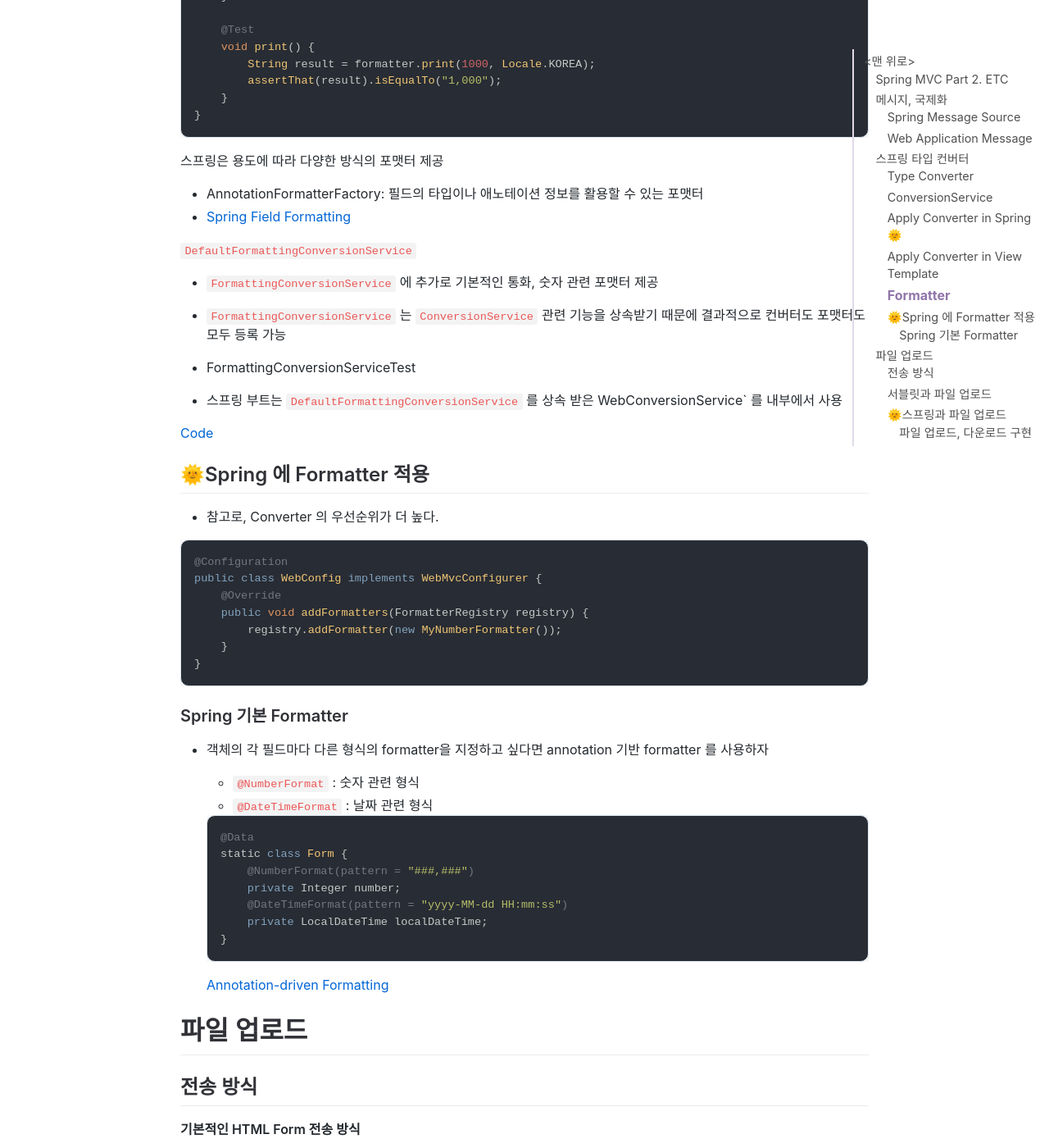
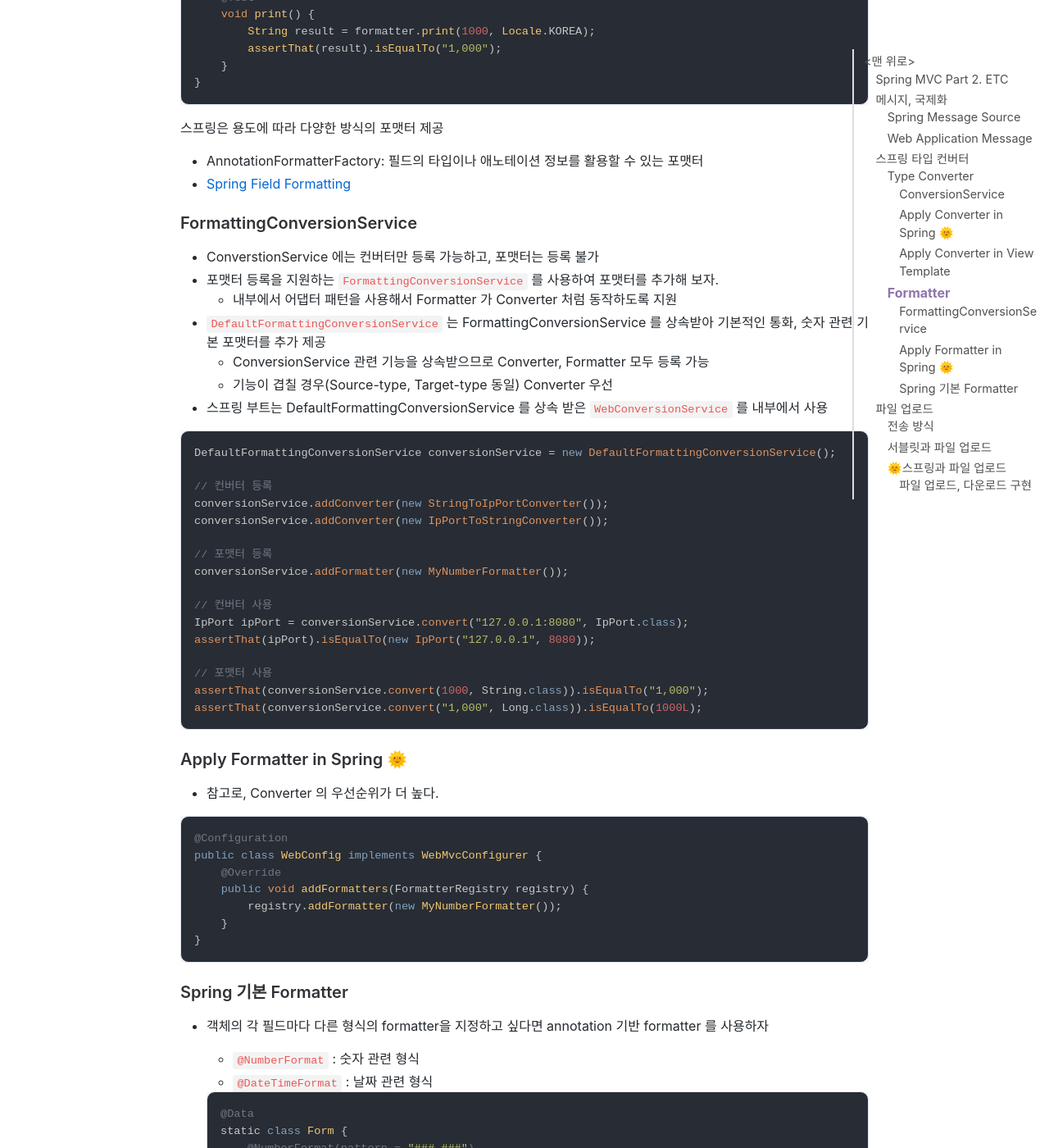
Before and after one commit to jihunparkme/jihunparkme.github.io, a Jekyll site: the page built from _posts/2021-10-12-Spring-MVC-Part2-Etc.md, in a window 1280 px wide and 1400 px high, scrolled down 9829 px. Shown: the whole window at 82% size. Built offline with Jekyll 4.4.1, drawn with Linux system fonts in a browser that asks for light colours; nearby versions of some CDN libraries; comment, search, counter and statistics services are not loaded; some of the changed text lies outside the part shown.

Commit message:
[Conquest of Spring] FormattingConversionService

````diff
--- a/_posts/2021-10-12-Spring-MVC-Part2-Etc.md
+++ b/_posts/2021-10-12-Spring-MVC-Part2-Etc.md
@@ -247,7 +247,7 @@ void stringToInteger() {
 
 [Spring Type Conversion](https://docs.spring.io/spring-framework/docs/current/reference/html/core.html#core-convert)
 
-## ConversionService
+### ConversionService
 
 개별 컨버터를 모아두고, 그것들을 묶어서 편리하게 사용할 수 있는 기능
 
@@ -304,7 +304,7 @@ void conversionService() {
 }
 ```
 
-## Apply Converter in Spring 🌞
+### Apply Converter in Spring 🌞
 
 - 스프링은 내부에서 ConversionService 제공
 - WebMvcConfigurer 가 제공하는 `addFormatters()` 를 사용해서 컨버터 등록
@@ -331,7 +331,7 @@ public String helloV2(@RequestParam Integer data) {
 }
 ```
 
-## Apply Converter in View Template
+### Apply Converter in View Template
 
 타임리프는 렌더링 시 컨버터를 적용해서 렌더링 하는 방법을 편리하게 지원
 
@@ -454,20 +454,44 @@ class MyNumberFormatterTest {
 - AnnotationFormatterFactory: 필드의 타입이나 애노테이션 정보를 활용할 수 있는 포맷터
 - [Spring Field Formatting](https://docs.spring.io/spring-framework/docs/current/reference/html/core.html#format)
 
+### FormattingConversionService
+
+- ConverstionService 에는 컨버터만 등록 가능하고, 포맷터는 등록 불가
+- 포맷터 등록을 지원하는 `FormattingConversionService` 를 사용하여 포맷터를 추가해 보자.
+  - 내부에서 어댑터 패턴을 사용해서 Formatter 가 Converter 처럼 동작하도록 지원
+- `DefaultFormattingConversionService` 는 FormattingConversionService 를 상속받아 기본적인 통화, 숫자 관련 기본 포맷터를 추가 제공
+  - ConversionService 관련 기능을 상속받으므로 Converter, Formatter 모두 등록 가능
+  - 기능이 겹칠 경우(Source-type, Target-type 동일) Converter 우선
+- 스프링 부트는 DefaultFormattingConversionService 를 상속 받은 `WebConversionService` 를 내부에서 사용
+
+```java
+DefaultFormattingConversionService conversionService = new DefaultFormattingConversionService();
+
+// 컨버터 등록
+conversionService.addConverter(new StringToIpPortConverter());
+conversionService.addConverter(new IpPortToStringConverter());
+
+// 포맷터 등록
+conversionService.addFormatter(new MyNumberFormatter());
+
+// 컨버터 사용
+IpPort ipPort = conversionService.convert("127.0.0.1:8080", IpPort.class);
+assertThat(ipPort).isEqualTo(new IpPort("127.0.0.1", 8080));
+
+// 포맷터 사용
+assertThat(conversionService.convert(1000, String.class)).isEqualTo("1,000");
+assertThat(conversionService.convert("1,000", Long.class)).isEqualTo(1000L);
+```
 
 
-`DefaultFormattingConversionService`
 
-- `FormattingConversionService` 에 추가로 기본적인 통화, 숫자 관련 포맷터 제공
-- `FormattingConversionService` 는 `ConversionService` 관련 기능을 상속받기 때문에 결과적으로 컨버터도 포맷터도 모두 등록 가능
 
-- FormattingConversionServiceTest
 
-- 스프링 부트는 `DefaultFormattingConversionService` 를 상속 받은 WebConversionService` 를 내부에서 사용
 
-[Code](https://github.com/jihunparkme/Inflearn_Spring_MVC_Part-2/commit/97990bebf3fcefc61b775b4fb8f24f08cdf48eb2)
 
-## 🌞Spring 에 Formatter 적용
+
+
+### Apply Formatter in Spring 🌞
 
 - 참고로, Converter 의 우선순위가 더 높다.
 
````
